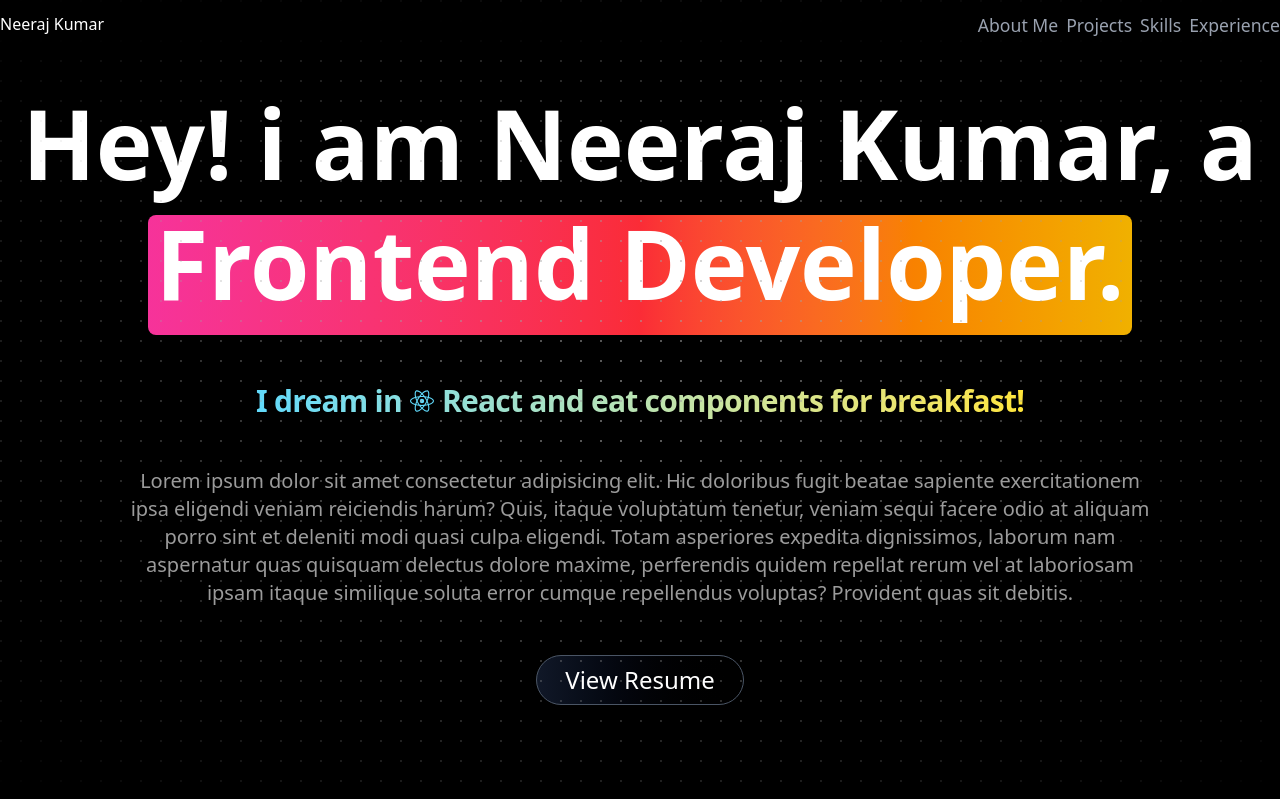
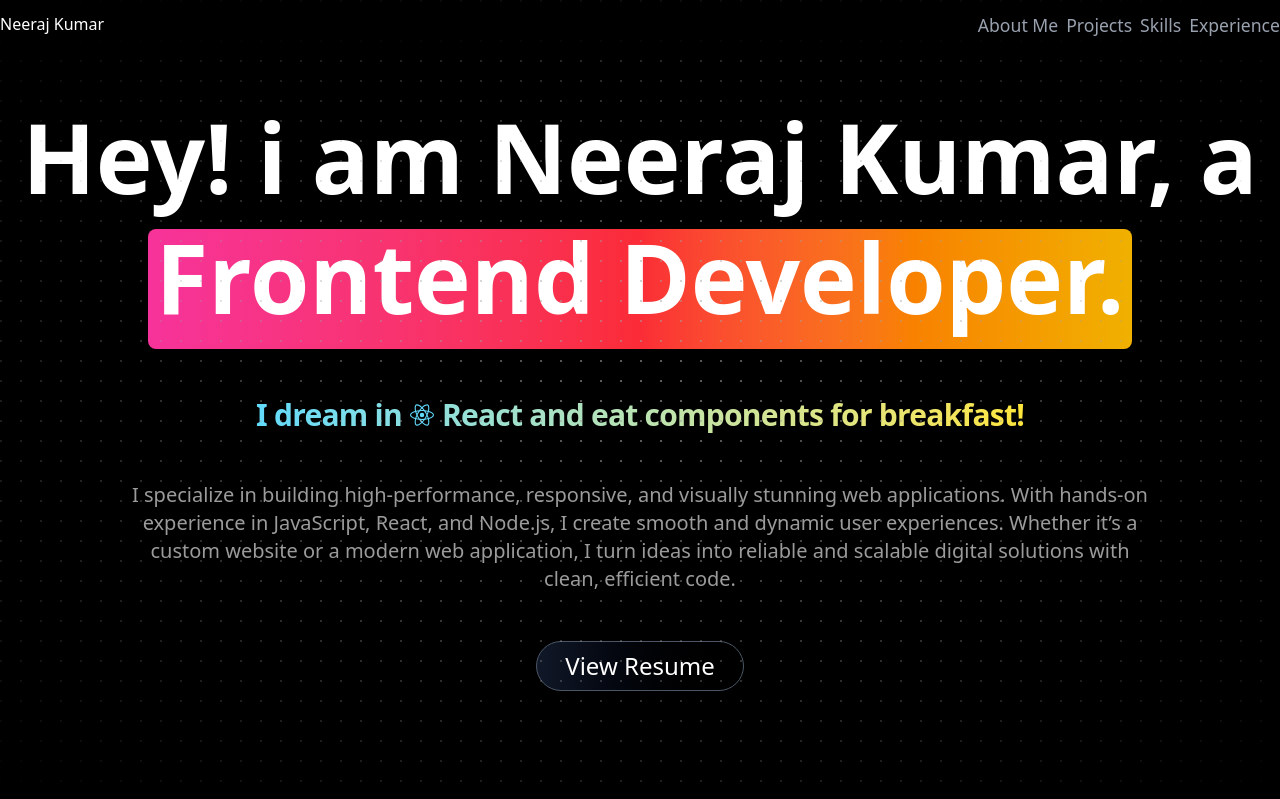
Before and after one commit to neerajkumar002/myPortfolio, a React (Vite) app: page / in a window 1280 px wide. Shown: the top 799 px of the page. Built offline with nearby package versions, Linux system fonts and the light colour scheme.

Commit message:
add description

```diff
--- a/src/components/About/About.jsx
+++ b/src/components/About/About.jsx
@@ -51,14 +51,12 @@
             React and eat components for breakfast!
           </h2>
           <p className="text-center font-light text-[#9b9b9b] text-xl mx-auto lg:w-[80%] font-montserrat">
-            Lorem ipsum dolor sit amet consectetur adipisicing elit. Hic
-            doloribus fugit beatae sapiente exercitationem ipsa eligendi veniam
-            reiciendis harum? Quis, itaque voluptatum tenetur, veniam sequi
-            facere odio at aliquam porro sint et deleniti modi quasi culpa
-            eligendi. Totam asperiores expedita dignissimos, laborum nam
-            aspernatur quas quisquam delectus dolore maxime, perferendis quidem
-            repellat rerum vel at laboriosam ipsam itaque similique soluta error
-            cumque repellendus voluptas? Provident quas sit debitis.
+            I specialize in building high-performance, responsive, and visually
+            stunning web applications. With hands-on experience in JavaScript,
+            React, and Node.js, I create smooth and dynamic user experiences.
+            Whether it’s a custom website or a modern web application, I turn
+            ideas into reliable and scalable digital solutions with clean,
+            efficient code.
           </p>
 
           <a
```
